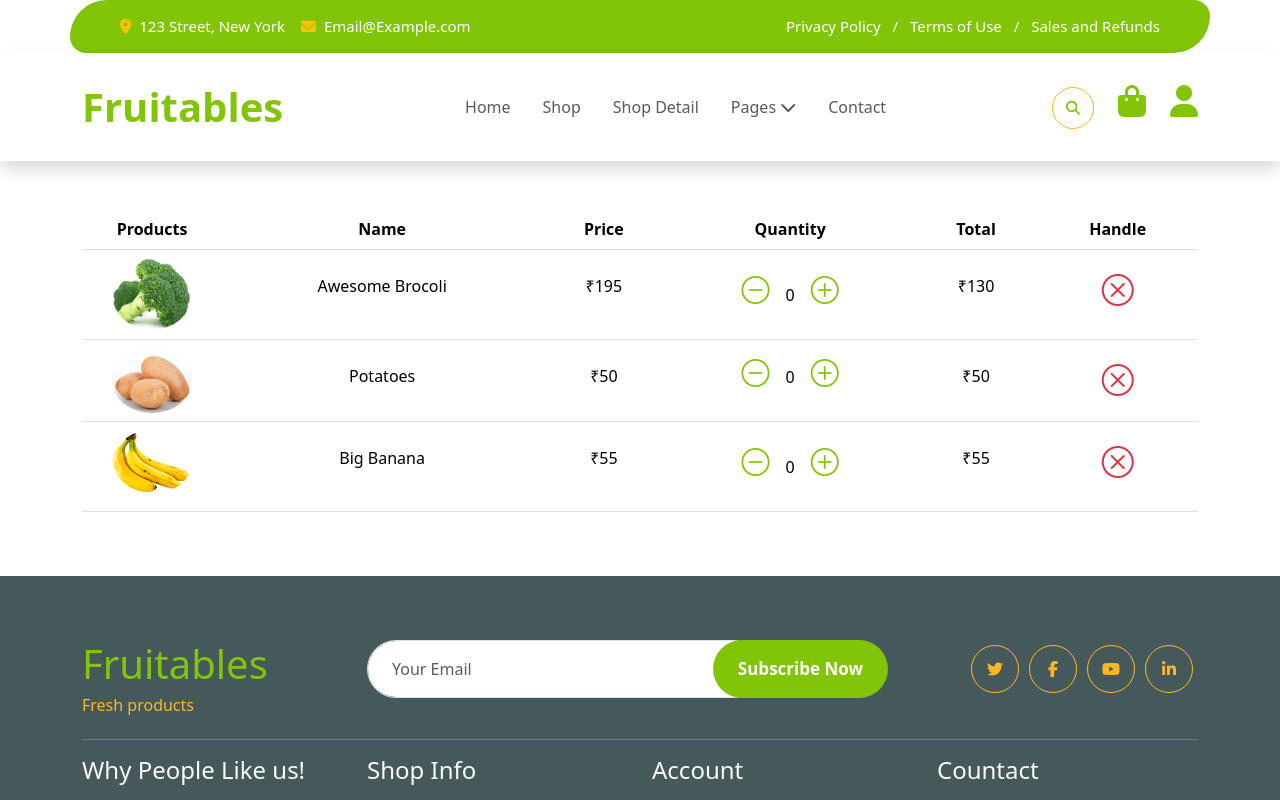
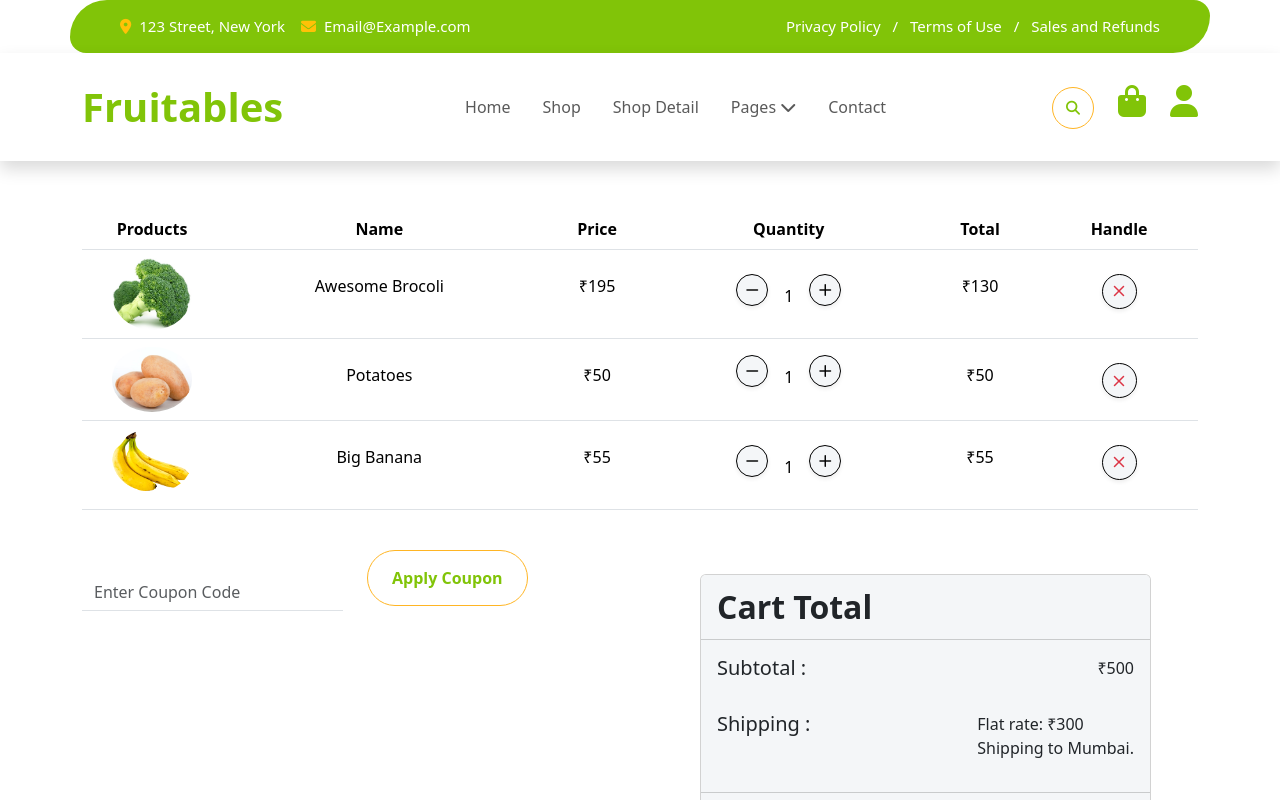
Before and after one commit to ravib7/Fruitable, a React (Vite) app: page /Fruitable/cart in a window 1280 px wide. Built offline with nearby package versions, Linux system fonts and the light colour scheme.

Commit message:
Automatic commit

```diff
--- /dev/null
+++ b/src/assets/styles/pages/cart.css
@@ -0,0 +1,46 @@
+.bi-dash,
+.bi-plus {
+    border: 1px solid #000;
+    background-color: #f4f6f8;
+    color: #000;
+    padding: 10px;
+    cursor: pointer;
+    border-radius: 100%;
+    width: 32px;
+    height: 32px;
+    font-size: 14px;
+    justify-content: center;
+    align-items: center;
+}
+
+.bi-x {
+    border: 1px solid #000;
+    background-color: #f4f6f8;
+    color: #000;
+    padding: 10px;
+    cursor: pointer;
+    border-radius: 100%;
+    width: 35px;
+    height: 35px;
+    font-size: 14px;
+    display: inline-flex;
+    justify-content: center;
+    align-items: center;
+}
+
+.bi-dash:hover,
+.bi-plus:hover,
+.bi-x:hover {
+    border: 1px solid #81c408;
+}
+
+.cart-btn {
+    border: 1px solid #ffb524;
+    color: #81c408;
+    padding: 15px;
+}
+
+.cart-btn:hover {
+    background-color: #ffb524;
+    color: #fff;
+}
--- a/src/pages/Cart.jsx
+++ b/src/pages/Cart.jsx
@@ -3,12 +3,13 @@ import Layout from '../components/layouts/Layout'
 import Brocoli from "../assets/img/vegetable-item-2.jpg"
 import Potatoes from "../assets/img/vegetable-item-5.jpg"
 import Banana from "../assets/img/vegetable-item-3.png"
+import "../assets/styles/pages/cart.css"
 
 const Cart = () => {
 
-    const [incressQuantity, setIncressQuantity] = useState(0)
-    const [oneIncressQuantity, setOneIncressQuantity] = useState(0)
-    const [twoIncressQuantity, setTwoIncressQuantity] = useState(0)
+    const [incressQuantity, setIncressQuantity] = useState(1)
+    const [oneIncressQuantity, setOneIncressQuantity] = useState(1)
+    const [twoIncressQuantity, setTwoIncressQuantity] = useState(1)
 
     const incress = () => {
         setIncressQuantity(incressQuantity + 1)
@@ -62,14 +63,14 @@ const Cart = () => {
                                     <td className='py-4'>₹195</td>
                                     <td className='py-4'>
                                         <h6 style={{ userSelect: "none" }}>
-                                            <i class="bi bi-dash-circle fs-3 me-3" style={{ cursor: 'pointer', color: "#81c408" }} onClick={decrees}></i>
+                                            <i class="bi bi-dash fs-4 fw-bolder shadow-sm me-3 d-none d-md-inline-flex" onClick={decrees}></i>
                                             {incressQuantity}
-                                            <i class="bi bi-plus-circle fs-3 ms-3" style={{ cursor: 'pointer', color: "#81c408" }} onClick={incress}></i>
+                                            <i class="bi bi-plus fs-4 shadow-sm ms-3 d-none d-md-inline-flex" onClick={incress}></i>
                                         </h6>
                                     </td>
                                     <td className='py-4'>₹130</td>
                                     <td className='py-3'>
-                                        <i class="bi bi-x-circle fs-2 text-danger" style={{ cursor: 'pointer' }}></i>
+                                        <i class="bi bi-x fs-4 shadow-sm text-danger mt-2"></i>
                                     </td>
                                 </tr>
                                 <tr>
@@ -80,14 +81,14 @@ const Cart = () => {
                                     <td className='py-4'>₹50</td>
                                     <td className='py-3'>
                                         <h6 style={{ userSelect: "none" }}>
-                                            <i class="bi bi-dash-circle fs-3 me-3" style={{ cursor: 'pointer', color: "#81c408" }} onClick={oneDecrees}></i>
+                                            <i class="bi bi-dash fs-4 fw-bolder shadow-sm me-3 d-none d-md-inline-flex" onClick={oneDecrees}></i>
                                             {oneIncressQuantity}
-                                            <i class="bi bi-plus-circle fs-3 ms-3" style={{ cursor: 'pointer', color: "#81c408" }} onClick={oneIncress}></i>
+                                            <i class="bi bi-plus fs-4 shadow-sm ms-3 d-none d-md-inline-flex" onClick={oneIncress}></i>
                                         </h6>
                                     </td>
                                     <td className='py-4'>₹50</td>
                                     <td className='py-3'>
-                                        <i class="bi bi-x-circle fs-2 text-danger" style={{ cursor: 'pointer' }}></i>
+                                        <i class="bi bi-x fs-4 shadow-sm text-danger mt-2"></i>
                                     </td>
                                 </tr>
                                 <tr>
@@ -98,22 +99,58 @@ const Cart = () => {
                                     <td className='py-4'>₹55</td>
                                     <td className='py-4'>
                                         <h6 style={{ userSelect: "none" }}>
-                                            <i class="bi bi-dash-circle fs-3 me-3" style={{ cursor: 'pointer', color: "#81c408" }} onClick={twoDecrees}></i>
+                                            <i class="bi bi-dash fs-4 fw-bolder shadow-sm me-3 d-none d-md-inline-flex" onClick={twoDecrees}></i>
                                             {twoIncressQuantity}
-                                            <i class="bi bi-plus-circle fs-3 ms-3" style={{ cursor: 'pointer', color: "#81c408" }} onClick={twoIncress}></i>
+                                            <i class="bi bi-plus fs-4 shadow-sm ms-3 d-none d-md-inline-flex" onClick={twoIncress}></i>
                                         </h6>
                                     </td>
                                     <td className='py-4'>₹55</td>
                                     <td className='py-3'>
-                                        <i class="bi bi-x-circle fs-2 text-danger" style={{ cursor: 'pointer' }}></i>
+                                        <i class="bi bi-x fs-4 shadow-sm text-danger mt-2"></i>
                                     </td>
                                 </tr>
                             </tbody>
                         </table>
                     </div>
-                    <div className="col-md-12 col-lg-4"></div>
-                    <div className="col-md-12 col-lg-4"></div>
-                    <div className="col-md-12 col-lg-4"></div>
+                </div>
+
+                <div className="row gap-5">
+                    <div className="col-md-6 col-lg-6">
+                        <div className="row">
+                            <div className="col-md-6 col-lg-6">
+                                <input
+                                    type="number"
+                                    class="form-control border-0 border-bottom rounded-0 shadow-none mt-5"
+                                    placeholder="Enter Coupon Code"
+                                />
+                            </div>
+                            <div className="col-md-6 col-lg-6">
+                                <button className="btn cart-btn fw-semibold rounded-pill px-4 mt-4" type="button">Apply Coupon</button>
+                            </div>
+                        </div>
+                    </div>
+                    <div className="col-md-5 col-lg-5 mt-5">
+                        <div class="card mb-5">
+                            <div class="card-header fs-2 fw-semibold" style={{ backgroundColor: "#f4f6f8" }}><span className='fs-2 me-2 fw-bold'>Cart</span>Total</div>
+                            <div class="card-body" style={{ backgroundColor: "#f4f6f8" }}>
+                                <div className="d-flex justify-content-between align-content-center">
+                                    <h5>Subtotal :</h5>
+                                    <p>₹500</p>
+                                </div>
+                                <div className="d-flex justify-content-between align-content-center mt-3">
+                                    <h5>Shipping :</h5>
+                                    <p>Flat rate: ₹300 <br /> Shipping to Mumbai.</p>
+                                </div>
+                            </div>
+                            <div class="card-footer" style={{ backgroundColor: "#f4f6f8" }}>
+                                <div className="d-flex justify-content-between align-content-center mt-3">
+                                    <h5>Total :</h5>
+                                    <p>₹1000</p>
+                                </div>
+                                <button className="btn cart-btn fw-semibold rounded-pill px-4 mt-4 mb-3" type="button">PROCEED CHECKOUT</button>
+                            </div>
+                        </div>
+                    </div>
                 </div>
             </div>
         </Layout >
```
